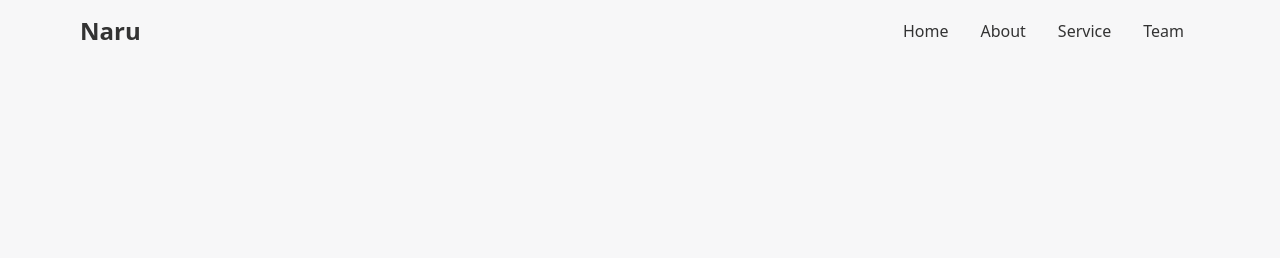
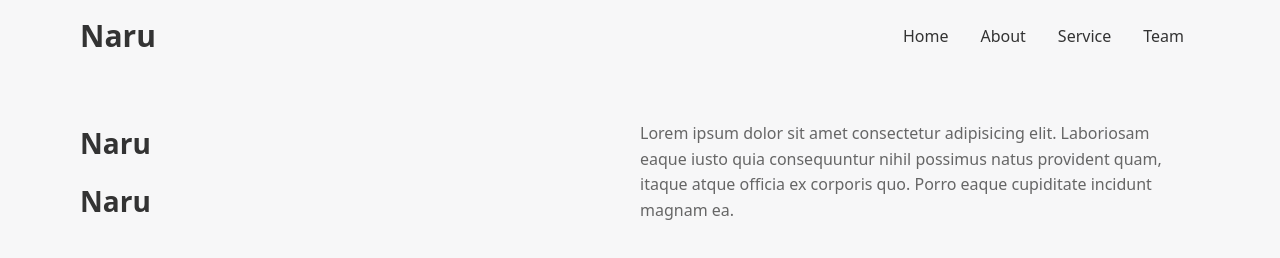
Before and after one commit to MochRizalHrd/naru_comp_profile, a plain HTML site: page index.html in a window 1280 px wide. Drawn offline with nearby package versions, Linux system fonts and the light colour scheme.

Commit message:
update project

```diff
--- a/assets/css/style.css
+++ b/assets/css/style.css
@@ -16,7 +16,7 @@ body {
 .navbar .navbar-brand {
   color: #333333 !important;
   font-weight: 650;
-  font-size: 24px;
+  font-size: 30px;
 }
 
 .navbar .nav-link {
@@ -27,3 +27,25 @@ body {
 .navbar .nav-link:hover {
   color: #3795bd !important;
 }
+
+.konten-satu-text {
+  margin-top: 50px;
+  margin-left: 80px;
+  margin-right: 80px;
+  display: flex; /* Menggunakan flexbox */
+  justify-content: space-between; /* Mengatur jarak antara elemen */
+  align-items: center; /* Menyelaraskan secara vertikal */
+}
+
+.text-1 {
+  font-size: 28px;
+  font-weight: bold;
+  color: #333333;
+}
+
+.text-2 {
+  font-size: 16px;
+  color: #666666;
+  line-height: 1.6;
+  width: 50%; /* Atur lebar untuk menyesuaikan layout */
+}
--- a/index.html
+++ b/index.html
@@ -13,6 +13,8 @@
     <link rel="stylesheet" href="assets/css/style.css" />
   </head>
   <body>
+    <!-- bagian home -->
+    <section id="home">
       <!-- navbar -->
       <nav class="navbar">
         <div class="container-fluid">
@@ -33,6 +35,23 @@
           </ul>
         </div>
       </nav>
+
+      <!-- konten 1 tex -->
+      <div class="konten-satu-text">
+        <div class="text-1">
+          <p>Naru</p>
+          <p>Naru</p>
+        </div>
+        <div class="text-2">
+          <p>
+            Lorem ipsum dolor sit amet consectetur adipisicing elit. Laboriosam
+            eaque iusto quia consequuntur nihil possimus natus provident quam,
+            itaque atque officia ex corporis quo. Porro eaque cupiditate
+            incidunt magnam ea.
+          </p>
+        </div>
+      </div>
+    </section>
     <script
       src="https://cdn.jsdelivr.net/npm/bootstrap@5.3.3/dist/js/bootstrap.bundle.min.js"
       integrity="sha384-YvpcrYf0tY3lHB60NNkmXc5s9fDVZLESaAA55NDzOxhy9GkcIdslK1eN7N6jIeHz"
```
Lines whose indentation alone changed are shown as unchanged.
